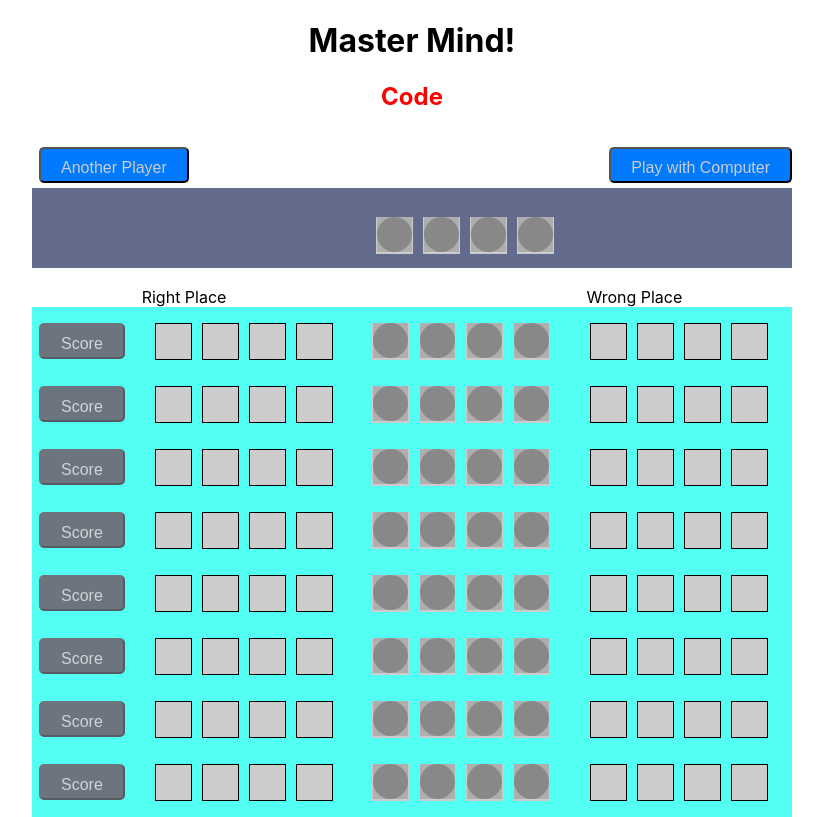
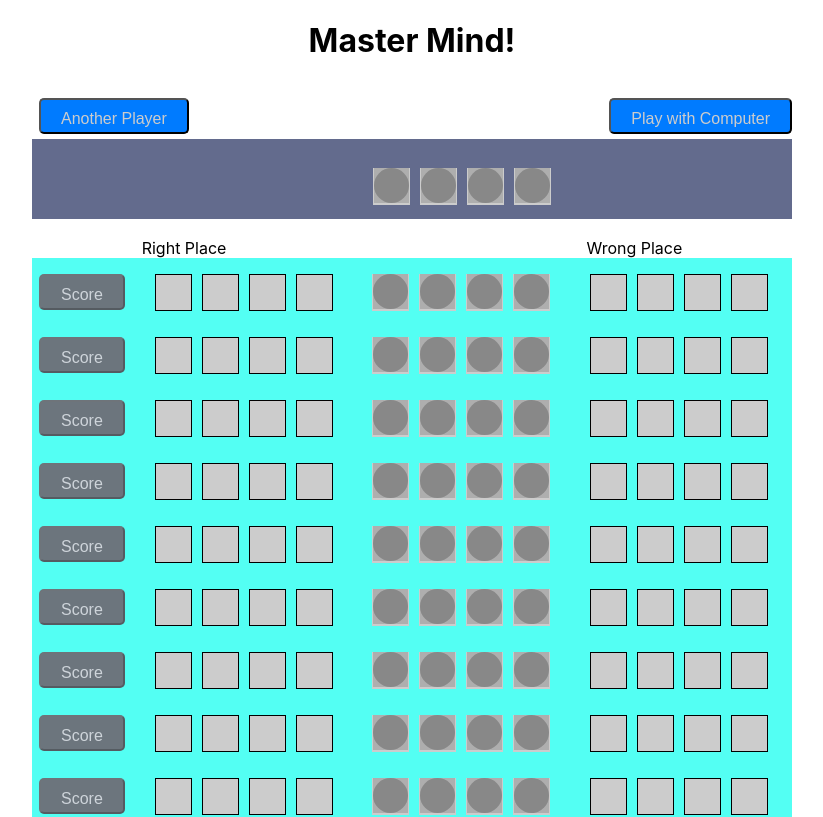
Before and after one commit to dhafirm/master-mind, a React (Create React App) app: page / in a window 1280 px wide. Shown: the top 817 px of the page, without its empty margins (228-1051 px from the left). Built offline with nearby package versions, Linux system fonts and the light colour scheme.

Commit message:
Re-arranged UI

```diff
--- a/src/App.js
+++ b/src/App.js
@@ -59,13 +59,12 @@ function App() {
      <AppContext.Provider value={{codeSelection, updateCodeSelection, cracked, gameOn}}>
       <div className='center'>
           <span>
-            <h2 style={{color:"red"}}>Code</h2>
             <button className='primary' onClick={startAnotherPlayer} style={{display:gameOn? 'none':'inline', float:'left', marginBottom:5}}>Another Player</button>
             <button className='primary' onClick={startWithComputer} style={{display:gameOn? 'none':'inline', float:'right'}}>Play with Computer</button>
             <button className='secondary' onClick={() => setGameOn(false)} style={{display:gameOn? 'inline':'none', marginLeft:110}}>Ok, I give up!</button>
           </span>
           <div className = 'code-container' >
-            <div className='centered' style={{display:gameOn? 'none':'flex', "marginLeft":115}}>
+            <div className='centered' style={{display:gameOn? 'none':'flex', "marginLeft":110}}>
               <Code />
             </div>
 
--- a/src/components/GuessAttempt.js
+++ b/src/components/GuessAttempt.js
@@ -25,8 +25,8 @@ const GuessAttempt = ({index}) => {
         const newGusssedColour = [...guessedColour];
         newGusssedColour[index] = newColour;
         setGuessedColour(newGusssedColour);
-        const canCheck = codeSelection.indexOf(null) == -1 &&
-                         newGusssedColour.indexOf(null) == -1;
+        const canCheck = codeSelection.every(element => element !== null) &&
+                         newGusssedColour.every(element => element !== null);
         setCanCheckGuess(canCheck);
     }
 
@@ -46,10 +46,10 @@ const GuessAttempt = ({index}) => {
             }
         }
 
-        // find th eblack matches next
-        for(let i=0; i<4;i++){
-            for(let j=0; j < 4; j++)  {
-                if(matchedIndices.indexOf(j) == -1 && guessedColour[i] === codeSelection[j]) {
+        // find the black matches next (right colour but in the wrong place)
+        for(let i = 0; i < 4; i++){
+            for(let j = 0; j < 4; j++)  {
+                if(!matchedIndices.includes(j) && guessedColour[i] === codeSelection[j]) {
                     newBlackScore[blackIndex++] = COLOUR.black;
                     matchedIndices.push(j);
                 }
```
